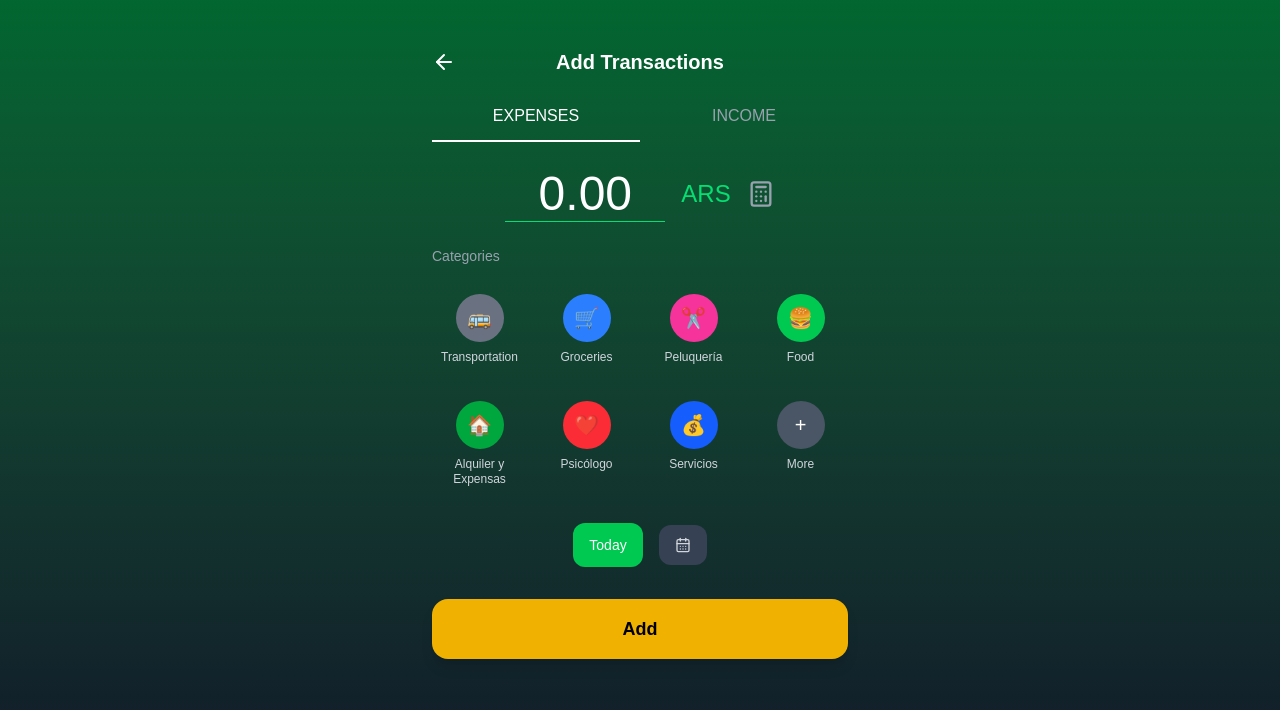
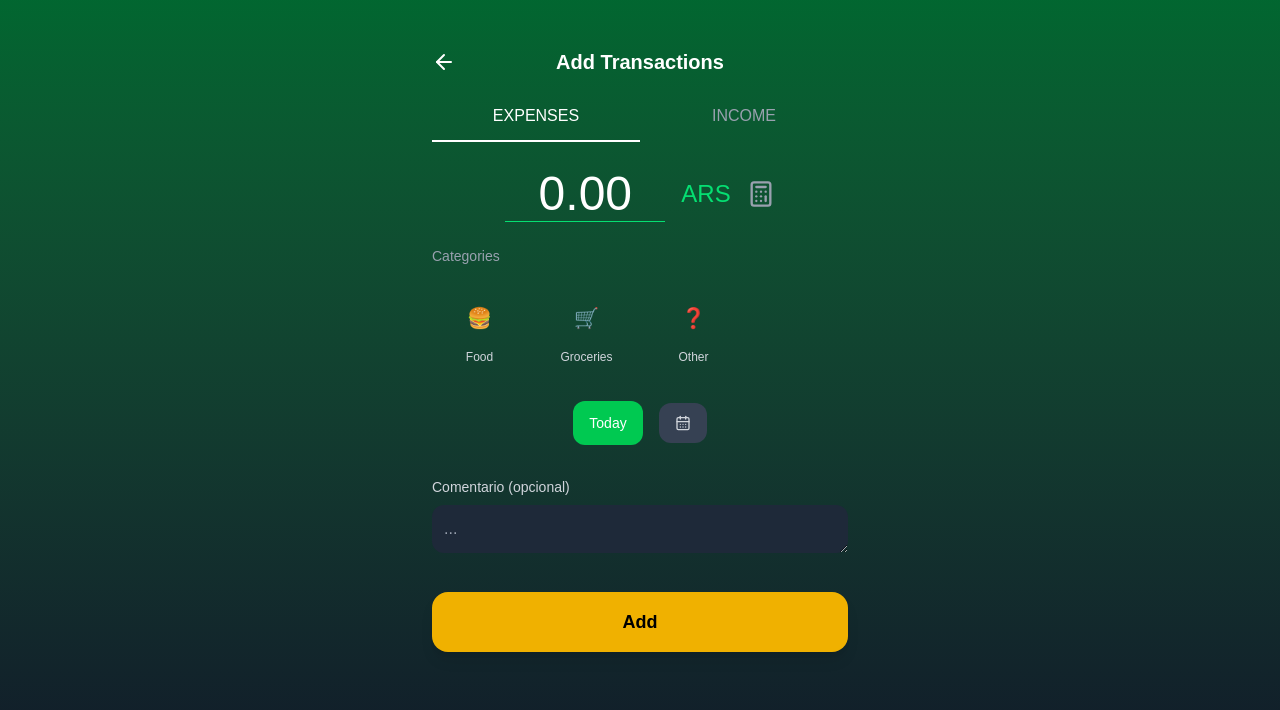
Before and after one commit to FranBudde/tp-front-ORT, a Next.js app: page /1/transaction in a window 1280 px wide. Shown: the top 710 px of the page. Built offline with nearby package versions, Linux system fonts and the light colour scheme.

Commit message:
Registrar transaccion

```diff
--- a/app/[id]/transaction/page.jsx
+++ b/app/[id]/transaction/page.jsx
@@ -1,8 +1,9 @@
 "use client";
+import categoryMapping from "../../utils/categoryMapping";
 import React, { useState } from "react";
 import { useParams } from "next/navigation";
 import Link from "next/link";
-import { ArrowLeft, Calculator, Plus, Search } from "lucide-react";
+import { ArrowLeft, Calculator } from "lucide-react";
 import { CalendarDays } from "lucide-react";
 
 const getTodayString = () => {
@@ -29,44 +30,75 @@ export default function AddTransactionForm() {
   const [selectedDate, setSelectedDate] = useState(getTodayString());
   const [showDatePicker, setShowDatePicker] = useState(false);
   const [tempDate, setTempDate] = useState(null);
+  const [comment, setComment] = useState("");
 
-  const categories = [
-    {
-      id: "transport",
-      name: "Transportation",
-      icon: "🚌",
-      color: "bg-gray-500",
-    },
-    { id: "groceries", name: "Groceries", icon: "🛒", color: "bg-blue-500" },
-    { id: "beauty", name: "Peluquería", icon: "✂️", color: "bg-pink-500" },
-    { id: "food", name: "Food", icon: "🍔", color: "bg-green-500" },
-    {
-      id: "rent",
-      name: "Alquiler y Expensas",
-      icon: "🏠",
-      color: "bg-green-600",
-    },
-    { id: "health", name: "Psicólogo", icon: "❤️", color: "bg-red-500" },
-    { id: "services", name: "Servicios", icon: "💰", color: "bg-blue-600" },
-    { id: "more", name: "More", icon: "+", color: "bg-gray-600" },
-  ];
+  const handleAddTransaction = async () => {
+    if (!selectedCategory) {
+      alert("Por favor seleccioná una categoría.");
+      return;
+    }
 
-  const dates = [
-    { id: "today", label: "5/6\ntoday", active: true },
-    { id: "yesterday", label: "5/5\nyesterday", active: false },
-    { id: "twoDays", label: "5/4\ntwo days ago", active: false },
-  ];
+    if (!amount || parseFloat(amount) <= 0) {
+      alert("Ingresá un monto mayor a cero.");
+      return;
+    }
 
-  const handleAmountChange = (value) => {
-    if (value === "C") {
-      setAmount("0");
-    } else if (value === "⌫") {
-      setAmount((prev) => (prev.length > 1 ? prev.slice(0, -1) : "0"));
-    } else {
-      setAmount((prev) => {
-        if (prev === "0") return value;
-        return prev + value;
-      });
+    const token = localStorage.getItem("token");
+
+    if (!token) {
+      alert(
+        "No se encontró un token de sesión. Por favor, iniciá sesión nuevamente."
+      );
+      return;
+    }
+
+    // Mapeo temporal para probar, sacar al tener endpoint getCategoryByName
+    const categoryToMongoId = {
+      food: "681a9c68bac0c229cdf72195",
+      groceries: "681a9b32bac0c229cdf72194",
+      other: "684e1e2d162d6ad7c8c91099",
+    };
+
+    const mongoCategoryId =
+      categoryToMongoId[selectedCategory] || "665e6ef1f05f98a679d9a347";
+
+    const transaction = {
+      amount,
+      id_categoria: mongoCategoryId,
+      transac_dsc: activeTab,
+      comment: comment.trim(),
+      fecha: selectedDate,
+    };
+
+    try {
+      const res = await fetch(
+        `${process.env.NEXT_PUBLIC_BACKEND_API_URL}/transactions/create_transaccion`,
+        {
+          method: "POST",
+          headers: {
+            "Content-Type": "application/json",
+            Authorization: `Bearer ${token}`,
+          },
+          body: JSON.stringify(transaction),
+        }
+      );
+
+      if (!res.ok) {
+        const error = await res.text();
+        throw new Error(`Error del servidor: ${error}`);
+      }
+
+      const data = await res.json();
+      console.log("✔ Transacción creada:", data);
+
+      alert("Transacción registrada exitosamente.");
+
+      setAmount("0.00");
+      setSelectedCategory(null);
+      setSelectedDate(getTodayString());
+    } catch (err) {
+      console.error(err);
+      alert("Ocurrió un error al guardar la transacción.");
     }
   };
 
@@ -119,6 +151,8 @@ export default function AddTransactionForm() {
       {key}
     </button>
   );
+
+  const categories = Object.values(categoryMapping);
 
   return (
     <div className="min-h-screen bg-gradient-to-b from-green-800 to-gray-900 text-white flex justify-center">
@@ -249,28 +283,6 @@ export default function AddTransactionForm() {
         </div>
 
         {/* Date Selection */}
-        {/*         <div className="px-4 mb-6">
-          <div className="flex gap-4">
-            {dates.map((date) => (
-              <button
-                key={date.id}
-                onClick={() => setSelectedDate(date.id)}
-                className={`px-4 py-3 rounded-xl text-sm whitespace-pre-line ${
-                  selectedDate === date.id
-                    ? "bg-green-500 text-white"
-                    : "bg-gray-700 text-gray-300"
-                }`}
-              >
-                {date.label}
-              </button>
-            ))}
-            <button className="px-4 py-3 bg-gray-700 rounded-xl">
-              <Calculator size={16} className="text-gray-300" />
-            </button>
-          </div>
-        </div> */}
-        {/* Date Selection */}
-
         <div className="flex gap-4 items-center justify-center mb-8">
           <button
             onClick={() => setSelectedDate(getTodayString())}
@@ -325,7 +337,7 @@ export default function AddTransactionForm() {
 
           <button
             onClick={() => {
-              setTempDate(selectedDate); // mantiene consistencia
+              setTempDate(selectedDate);
               setShowDatePicker(true);
             }}
             className={`px-4 py-3 rounded-xl text-sm ${
@@ -342,9 +354,27 @@ export default function AddTransactionForm() {
           </button>
         </div>
 
+        {/* Comentario */}
+        <div className="px-4 mb-6">
+          <label htmlFor="comment" className="text-sm text-gray-300 block mb-2">
+            Comentario (opcional)
+          </label>
+          <textarea
+            id="comment"
+            value={comment}
+            onChange={(e) => setComment(e.target.value)}
+            rows={1}
+            placeholder="..."
+            className="w-full p-3 rounded-xl bg-gray-800 text-white placeholder-gray-400 focus:outline-none"
+          />
+        </div>
+
         {/* Add Button */}
         <div className="sticky bottom-4 left-0 right-0 px-4 mt-8">
-          <button className="w-full bg-yellow-500 hover:bg-yellow-600 text-black font-semibold py-4 rounded-2xl text-lg transition-colors shadow-lg">
+          <button
+            onClick={handleAddTransaction}
+            className="w-full bg-yellow-500 hover:bg-yellow-600 text-black font-semibold py-4 rounded-2xl text-lg transition-colors shadow-lg"
+          >
             Add
           </button>
         </div>
```
